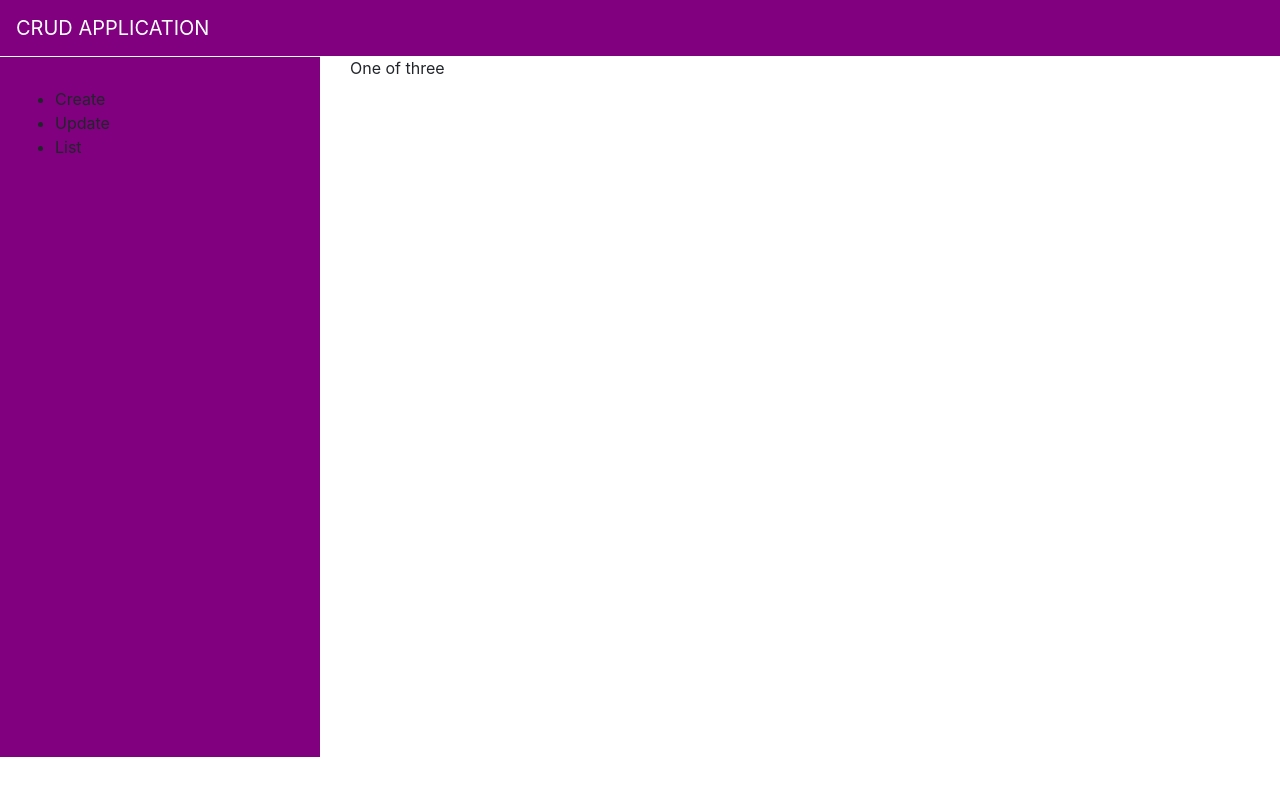
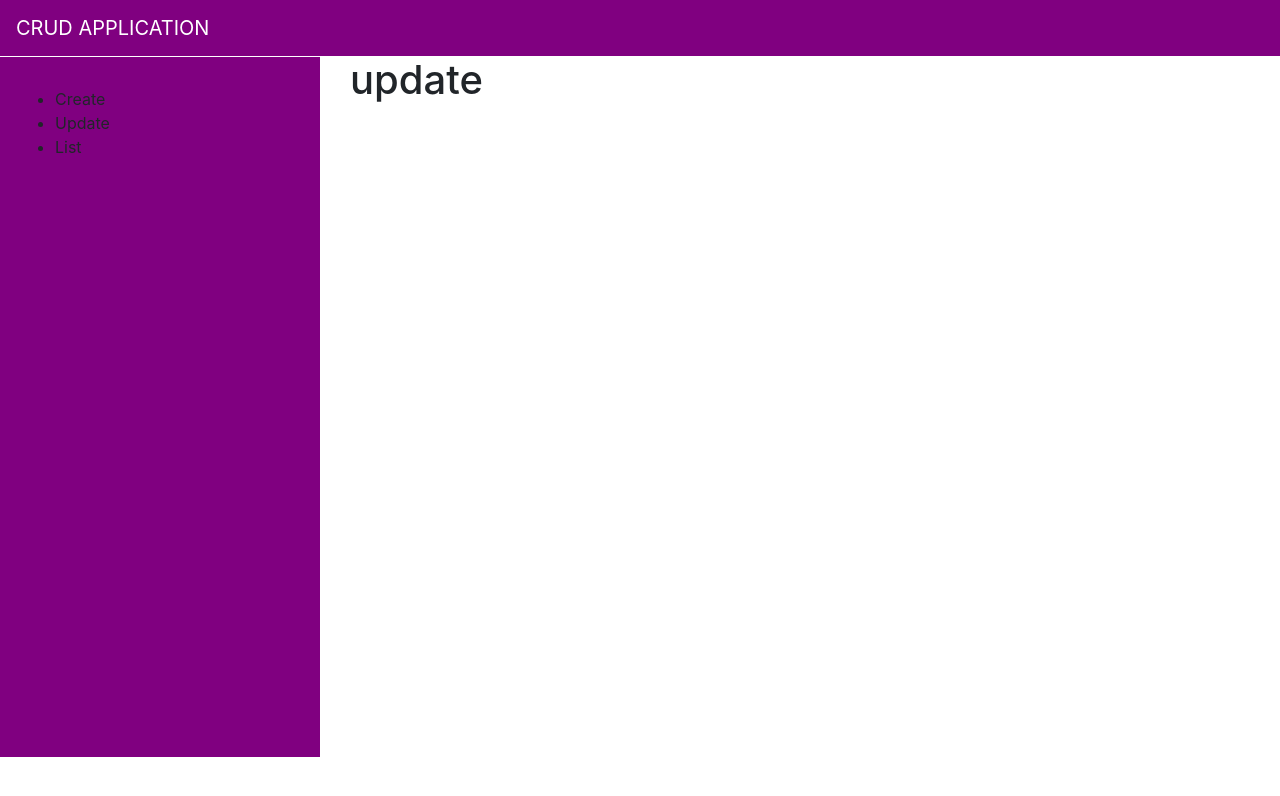
Before and after one commit to sadiaRia/CRUD-frontend, a React (Create React App) app: page / in a window 1280 px wide. Both pictures are taken after a click on the link "Update". Shown: the top 796 px of the page. Built offline with nearby package versions, Linux system fonts and the light colour scheme.

Commit message:
add new component

```diff
--- /dev/null
+++ b/src/components/Form/index.jsx
@@ -0,0 +1,12 @@
+import React from 'react'
+
+function Form({type}) {
+  return (
+    <div>
+      {type === 'create' && <h1>create new</h1>}
+      {type === 'update' && <h1>update</h1>}
+    </div>
+  )
+}
+
+export default Form
--- /dev/null
+++ b/src/components/List/index.jsx
@@ -0,0 +1,11 @@
+import React from 'react'
+
+function List() {
+  return (
+    <div>
+      <h1>I am list component</h1>
+    </div>
+  )
+}
+
+export default List
--- a/src/pages/Main/index.jsx
+++ b/src/pages/Main/index.jsx
@@ -1,6 +1,8 @@
 import React, { useState } from 'react'
 import Header from '../../components/Header'
 import Sidebar from '../../components/Sidebar'
+import Form from '../../components/Form'
+import List from '../../components/List'
 import './index.css';
 
 const sidebarList = ['Create', 'Update', 'List'];
@@ -21,8 +23,10 @@ function Main() {
           </div>
           <div className="col-9 col-md-9 ">
             <div className="container">
-              One of three
-          </div>
+              {tabOption === 'Create' && <Form type={'create'} />}
+              {tabOption === 'Update' && <Form type={'update'} />}
+              {tabOption === 'List' && <List />}
+            </div>
           </div>
         </div>
       </div>
```
Also changed, not shown: src/components/Header/index.jsx (+5 -5 lines).
